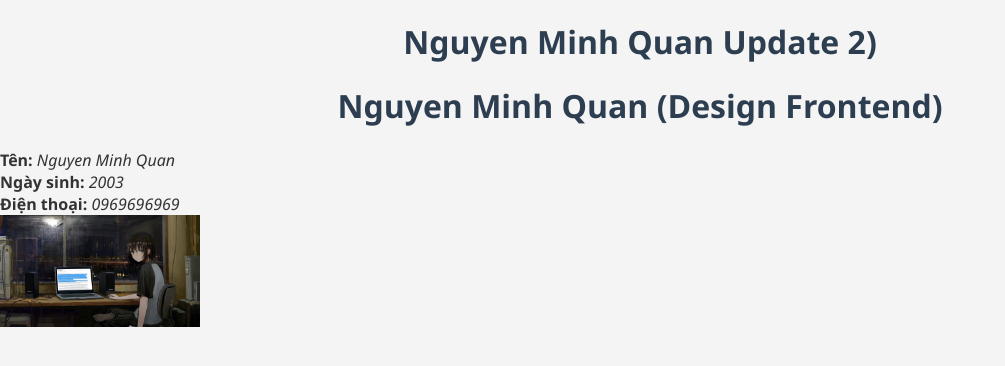
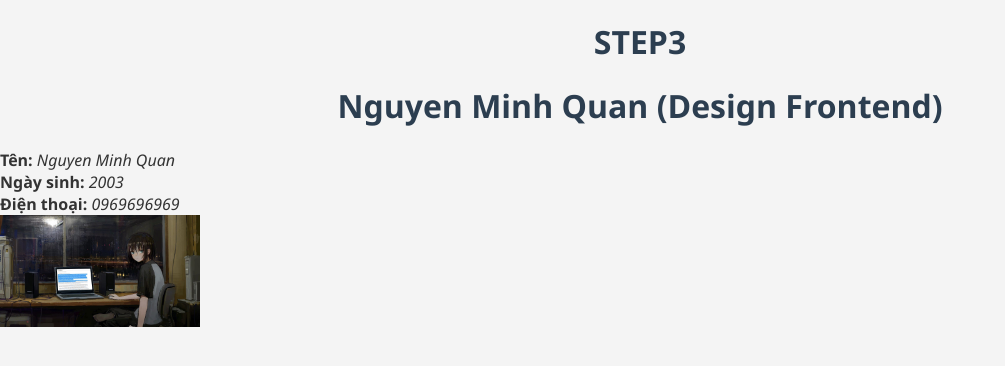
Before and after one commit to mayuna8152/nguyenminhquanBTCANHAN.github.io, a plain HTML site: page index.html in a window 1280 px wide. Shown: the whole page, without its empty margins (0-1005 px from the left). Drawn offline with Linux system fonts and the light colour scheme.

Commit message:
update code

```diff
--- a/index.html
+++ b/index.html
@@ -7,7 +7,7 @@
     <link rel="stylesheet" href="style.css">
 </head>
 <body>
-    <h1>Nguyen Minh Quan Update 2)</h1>
+    <h1>STEP3</h1>
     <h1>Nguyen Minh Quan (Design Frontend)</h1>
 
     <div class="thongtin">
```
